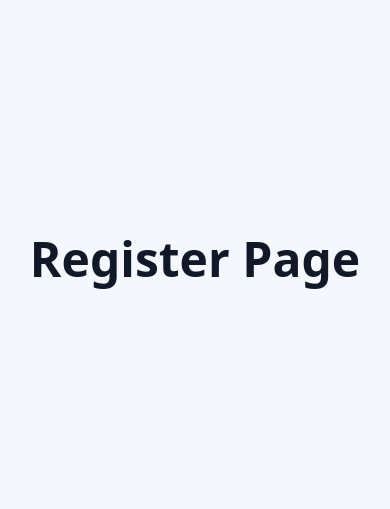
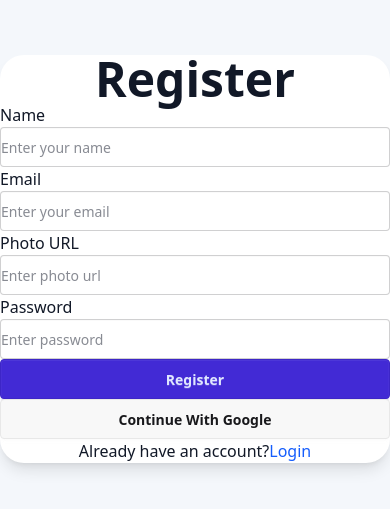
Before and after one commit to Shadman-Shakib-Fuad/doc-appoint, a Next.js app: page /register in a window 390 px wide. Shown: the part 163-672 px from the top of the page. Built offline with nearby package versions, Linux system fonts and the light colour scheme.

Commit message:
create responsive pages and authentication ui

```diff
--- a/src/app/(main)/all-appointments/page.js
+++ b/src/app/(main)/all-appointments/page.js
@@ -1,9 +1,25 @@
+import doctors from "@/lib/doctors";
+import DoctorCard from "@/components/home/DoctorCard";
+import SectionTitle from "@/components/shared/SectionTitle";
+
 export default function AllAppointmentsPage() {
   return (
-    <div className="container-width py-20">
-      <h1 className="text-5xl font-bold text-center">
-        All Appointments
-      </h1>
+    <div className="py-20">
+      <div className="container-width">
+        <SectionTitle
+          title="All Doctors"
+          subtitle="Browse all available doctors and book appointments easily."
+        />
+
+        <div className="grid md:grid-cols-2 lg:grid-cols-3 gap-8">
+          {doctors.map((doctor) => (
+            <DoctorCard
+              key={doctor.id}
+              doctor={doctor}
+            />
+          ))}
+        </div>
+      </div>
     </div>
   );
 }
--- a/src/app/dashboard/page.js
+++ b/src/app/dashboard/page.js
@@ -1,9 +1,31 @@
 export default function DashboardPage() {
   return (
     <div className="container-width py-20">
-      <h1 className="text-5xl font-bold">
+      <h1 className="text-5xl font-bold mb-10">
         Dashboard
       </h1>
+
+      <div className="grid md:grid-cols-2 gap-8">
+        <div className="bg-white rounded-3xl p-10 shadow-lg">
+          <h2 className="text-3xl font-bold">
+            My Bookings
+          </h2>
+
+          <p className="text-gray-500 mt-4">
+            Manage your booked appointments.
+          </p>
+        </div>
+
+        <div className="bg-white rounded-3xl p-10 shadow-lg">
+          <h2 className="text-3xl font-bold">
+            My Profile
+          </h2>
+
+          <p className="text-gray-500 mt-4">
+            Update your profile information.
+          </p>
+        </div>
+      </div>
     </div>
   );
 }
--- a/src/app/login/page.js
+++ b/src/app/login/page.js
@@ -1,9 +1,52 @@
 export default function LoginPage() {
   return (
-    <div className="min-h-screen flex items-center justify-center">
-      <h1 className="text-5xl font-bold">
-        Login Page
-      </h1>
+    <div className="min-h-screen flex items-center justify-center px-5">
+      <div className="bg-white w-full max-w-lg p-10 rounded-3xl shadow-lg">
+        <h1 className="text-5xl font-bold text-center mb-10">
+          Login
+        </h1>
+
+        <form className="space-y-5">
+          <div>
+            <label className="font-medium">
+              Email
+            </label>
+
+            <input
+              type="email"
+              placeholder="Enter your email"
+              className="input input-bordered w-full mt-2"
+            />
+          </div>
+
+          <div>
+            <label className="font-medium">
+              Password
+            </label>
+
+            <input
+              type="password"
+              placeholder="Enter your password"
+              className="input input-bordered w-full mt-2"
+            />
+          </div>
+
+          <button className="btn btn-primary w-full">
+            Login
+          </button>
+
+          <button className="btn w-full">
+            Continue With Google
+          </button>
+
+          <p className="text-center">
+            Don’t have an account?
+            <span className="text-blue-600 cursor-pointer ml-2">
+              Register
+            </span>
+          </p>
+        </form>
+      </div>
     </div>
   );
 }
--- /dev/null
+++ b/src/app/not-found.js
@@ -0,0 +1,24 @@
+import Link from "next/link";
+
+export default function NotFoundPage() {
+  return (
+    <div className="min-h-screen flex items-center justify-center px-5">
+      <div className="text-center">
+        <h1 className="text-8xl font-bold">
+          404
+        </h1>
+
+        <p className="text-2xl mt-5">
+          Page Not Found
+        </p>
+
+        <Link
+          href="/"
+          className="btn btn-primary mt-8"
+        >
+          Back To Home
+        </Link>
+      </div>
+    </div>
+  );
+}
--- a/src/app/register/page.js
+++ b/src/app/register/page.js
@@ -1,9 +1,76 @@
 export default function RegisterPage() {
   return (
-    <div className="min-h-screen flex items-center justify-center">
-      <h1 className="text-5xl font-bold">
-        Register Page
-      </h1>
+    <div className="min-h-screen flex items-center justify-center px-5">
+      <div className="bg-white w-full max-w-lg p-10 rounded-3xl shadow-lg">
+        <h1 className="text-5xl font-bold text-center mb-10">
+          Register
+        </h1>
+
+        <form className="space-y-5">
+          <div>
+            <label className="font-medium">
+              Name
+            </label>
+
+            <input
+              type="text"
+              placeholder="Enter your name"
+              className="input input-bordered w-full mt-2"
+            />
+          </div>
+
+          <div>
+            <label className="font-medium">
+              Email
+            </label>
+
+            <input
+              type="email"
+              placeholder="Enter your email"
+              className="input input-bordered w-full mt-2"
+            />
+          </div>
+
+          <div>
+            <label className="font-medium">
+              Photo URL
+            </label>
+
+            <input
+              type="text"
+              placeholder="Enter photo url"
+              className="input input-bordered w-full mt-2"
+            />
+          </div>
+
+          <div>
+            <label className="font-medium">
+              Password
+            </label>
+
+            <input
+              type="password"
+              placeholder="Enter password"
+              className="input input-bordered w-full mt-2"
+            />
+          </div>
+
+          <button className="btn btn-primary w-full">
+            Register
+          </button>
+
+          <button className="btn w-full">
+            Continue With Google
+          </button>
+
+          <p className="text-center">
+            Already have an account?
+            <span className="text-blue-600 cursor-pointer ml-2">
+              Login
+            </span>
+          </p>
+        </form>
+      </div>
     </div>
   );
 }
--- a/src/components/shared/Navbar.jsx
+++ b/src/components/shared/Navbar.jsx
@@ -1,8 +1,14 @@
+"use client";
+
 import Link from "next/link";
+import { useState } from "react";
+import { HiMenuAlt3 } from "react-icons/hi";
 
 export default function Navbar() {
+  const [open, setOpen] = useState(false);
+
   return (
-    <div className="bg-white shadow-sm">
+    <div className="bg-white shadow-sm sticky top-0 z-50">
       <div className="container-width navbar">
         <div className="navbar-start">
           <Link
@@ -33,7 +39,7 @@ export default function Navbar() {
           </ul>
         </div>
 
-        <div className="navbar-end gap-3">
+        <div className="navbar-end hidden lg:flex gap-3">
           <Link
             href="/login"
             className="btn btn-outline btn-primary"
@@ -48,7 +54,56 @@ export default function Navbar() {
             Register
           </Link>
         </div>
+
+        <div className="lg:hidden">
+          <button
+            onClick={() => setOpen(!open)}
+            className="text-3xl"
+          >
+            <HiMenuAlt3 />
+          </button>
+        </div>
       </div>
+
+      {open && (
+        <div className="bg-white border-t lg:hidden">
+          <div className="container-width py-5">
+            <ul className="flex flex-col gap-5 font-medium">
+              <li>
+                <Link href="/">Home</Link>
+              </li>
+
+              <li>
+                <Link href="/all-appointments">
+                  All Appointments
+                </Link>
+              </li>
+
+              <li>
+                <Link href="/dashboard">
+                  Dashboard
+                </Link>
+              </li>
+
+              <div className="flex gap-3 pt-3">
+                <Link
+                  href="/login"
+                  className="btn btn-outline btn-primary"
+                >
+                  Login
+                </Link>
+
+                <Link
+                  href="/register"
+                  className="btn btn-primary"
+                >
+                  Register
+                </Link>
+              </div>
+            </ul>
+          </div>
+        </div>
+      )}
     </div>
   );
 }
```
